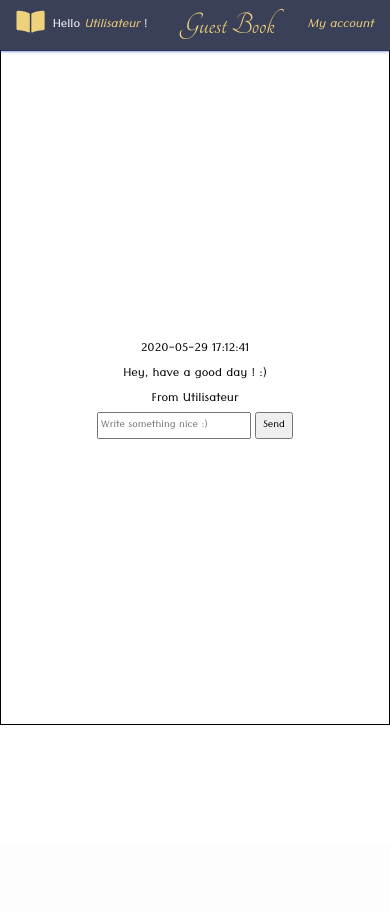
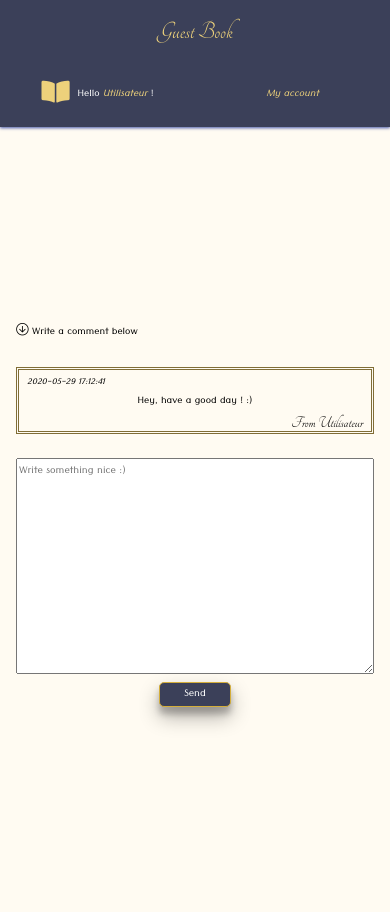
Before and after one commit to celine-pawlak/livre-or, a PHP site: page /livre-or.php in a window 390 px wide. Before the commit the page ends 725 px from the top, so only its background shows below. Run offline with PHP 8.4, Linux system fonts and the light colour scheme; a user stored in the database is signed in; data comes from the database, SQL or seed files in the repository; both versions use the stored data as it was after the commit.

Commit message:
CSS
+ date adjust
+ media query

```diff
--- a/commentaire.php
+++ b/commentaire.php
@@ -13,7 +13,7 @@ if (!empty($_POST['comment']) AND isset($_POST['submit_comment']))
     if (empty($errors))
     {
     date_default_timezone_set('Europe/Paris');
-    $date = date('Y-m-d h:i:s');
+    $date = date('Y-m-d H:i:s');
     $request = "INSERT INTO commentaires(`commentaire`, `id_utilisateur`, `date`) VALUES('" . $comment . "', '" . $_SESSION['id'] . "', '" . $date . "')";
     $query = mysqli_query($db, $request);
     header('location: livre-or.php');
--- a/inscription.php
+++ b/inscription.php
@@ -8,7 +8,8 @@ $page_selected = "inscription";
      <meta charset="utf-8">
      <title>Inscription - Guest book</title>
      <link rel="stylesheet" href="styles/css/fa.css">
-     <link rel="stylesheet" href="styles/css/livre-or.css">
+     <link rel="stylesheet" href="styles/css/livreor.css">
+     <meta name="viewport" content="width=device-width, initial-scale=1.0">
    </head>
    <body>
      <header>
--- a/livre-or.php
+++ b/livre-or.php
@@ -8,7 +8,8 @@ $page_selected = "livre_or";
     <meta charset="utf-8">
     <title>Guest Book</title>
     <link rel="stylesheet" href="styles/css/fa.css">
-    <link rel="stylesheet" href="styles/css/livre-or.css">
+    <link rel="stylesheet" href="styles/css/livreor.css">
+    <meta name="viewport" content="width=device-width, initial-scale=1.0">
   </head>
   <body>
     <header>
@@ -20,25 +21,30 @@ $page_selected = "livre_or";
     <main>
       <div class="main_max_width">
         <?= renderErrors($errors) ?>
-        <div class="comments">
+        <div>
+          <div class="write_comment">
+            <a href="#comment"><i class="fal fa-arrow-circle-down"></i> Write a comment below</a>
+          </div>
           <?php
           $request = "SELECT * FROM commentaires";
           $query = mysqli_query($db, $request);
-          $comments_registered = mysqli_fetch_all($query);
-
-          foreach ($comments_registered as $key => $comment_registered) {
-            echo "<div>" . $comment_registered[3] . "</div>";
+          $comments_registered = mysqli_fetch_all($query);?>
+          <div class="comments_reverse">
+          <?php foreach ($comments_registered as $key => $comment_registered) { ?>
+            <div class="comments">
+            <?php echo "<div class=\"comments_date\">" . $comment_registered[3] . "</div>";
             echo "<div><p>" . $comment_registered[1] . "</p></div>";
             $request = "SELECT login FROM utilisateurs WHERE id = '" . $comment_registered[2] . "';";
             $query = mysqli_query($db, $request);
             $login_from_comment = mysqli_fetch_array($query);
-            echo "<div><p>From " . $login_from_comment[0] . "</p></div>";
-          }
-           ?>
+            echo "<div class=\"comments_author\"><p>From " . $login_from_comment[0] . "</p></div>"; ?>
+            </div>
+        <?php  }  ?>
+          </div>
         </div>
-        <div class="add_comments">
+        <div class="add_comments" id="comment">
           <form class="" action="livre-or.php" method="post">
-            <input type="text" name="comment" value="" placeholder="Write something nice :)" required>
+            <textarea name="comment" value="" placeholder="Write something nice :)" minlength="10" maxlength="1000" rows="10" cols="10" spellcheck="true" required></textarea>
             <button type="submit" name="submit_comment">Send</button>
           </form>
         </div>
--- a/styles/css/livre-or.css
+++ /dev/null
@@ -1,155 +0,0 @@
-:root{
-  --color-one : #D4AE3B;
-  --color-two : #EDD17B;
-  --color-three : #806D36;
-  --color-four : #4254A8;
-  --color-five : #3B4059;
-}
-
-html, body{
-  margin: 0;
-  padding: 0;
-  width: 100%;
-  min-height: 100vh;
-  display: flex;
-  flex-direction: column;
-  font-family:'Tangerine', 'TenaliRamakrishna';
-}
-
-.main_max_width {
-  max-width: 1000px;
-  margin: 0 auto;
-  border:1px solid black; /*  A SUPPR */
-  text-align: center;
-  min-height: 80vh;
-  display: flex;
-  flex-direction: column;
-  justify-content:center;
-}
-
-*{
-  box-sizing: border-box;
-}
-
-@font-face {font-family:'Tangerine';src: url('../font/Tangerine-Regular.ttf');}
-@font-face {font-family:'TenaliRamakrishna';src: url('../font/TenaliRamakrishna-Regular.ttf');}
-
-h1, h2, h3, h4, h5, h6{
-  font-family: 'Tangerine';
-  font-weight: 550;
-  font-size: 200%;
-  margin:0;
-}
-p{
-  margin:0;
-}
-
-body, input, button{
-  font-family: 'TenaliRamakrishna';
-}
-.liste, a{
-  transition: transform ease 0.1s;
-}
-a{
-  text-decoration: none;
-  color : inherit;
-}
-a:hover , .liste:hover{
-  transform: scale(1.1);
-}
-li, ul{
-  list-style: none;
-  padding: 0;
-}
-
-/* Header */
-
-header{
-  background-color: var(--color-five);
-  height: 50px;
-  color: white;
-  font-family: 'TenaliRamakrishna';
-  box-shadow: 0px 1px 3px var(--color-four);
-  position: sticky;
-  top:0;
-  left:0;
-  right:0;
-}
-
-header h1, header a, header em{
-  color: var(--color-two);
-}
-
-nav{
-  display: flex;
-  flex-direction: row;
-  max-width: 1400px;
-  margin: 0 auto;
-  justify-content: space-around;
-  align-items: center;
-  height: 100%;
-}
-nav div{
-  flex-grow: 1;
-  display: flex;
-  flex-direction: row;
-  align-items: center;
-  justify-content: center;
-}
-
-.logo p{
-  display: flex;
-  align-items: center;
-}
-
-.fa-book-open{
-  font-size: 25px;
-  margin-right: 0.5rem;
-}
-
-/* deconnexion */
-
-.liste{
-  position: relative;
-  display: flex;
-  justify-content: center;
-  height:100%;
-}
-
-.sous-liste{
-  visibility: hidden;
-  opacity: 0;
-  position: absolute;
-  transition: opacity ease-in 0.05s;
-  transition-delay: 0.2s;
-  border-left: 0.5px solid var(--color-one);
-  border-bottom: 0.5px solid var(--color-one);
-  background-color: var(--color-five);
-  box-shadow: 0px 2px 3px var(--color-four);
-  width: 150%;
-  margin-top: 25px;
-}
-.sous-liste li{
-  display: flex;
-  justify-content: center;
-  align-items: center;
-}
-
-.liste:hover .sous-liste{
-  opacity: 1;
-  visibility: visible;
-}
-
-/* Formulaires */
-
-.container_dual_form{
-  display: flex;
-  flex-direction: row;
-  justify-content: space-around;
-  align-items: center;
-  max-width: 1000px;
-  margin: 0 auto;
-  border:1px solid black;
-  align-self: center;
-  width:100%;
-}
--- /dev/null
+++ b/styles/css/livreor.css
@@ -0,0 +1,317 @@
+:root{
+  --color-one : #D4AE3B;
+  --color-two : #EDD17B;
+  --color-three : #806D36;
+  --color-four : #4254A8;
+  --color-five : #3B4059;
+  --color-six : #020202;
+}
+
+html, body{
+  margin: 0;
+  padding: 0;
+  min-width: 200px;
+  width: 100%;
+  min-height: 100vh;
+  display: flex;
+  flex-direction: column;
+  font-family:'Tangerine', 'TenaliRamakrishna';
+  background-color: var(--color-six);
+}
+main{
+  height: 100%;
+}
+.main_max_width{
+  max-width: 1000px;
+  margin: 0 auto;
+  text-align: center;
+  min-height: 93vh;
+  display: flex;
+  flex-direction: column;
+  justify-content:center;
+  background-color: #FFFBF2;
+  box-shadow: 0px 0px 3px 1px var(--color-three);
+}
+
+*{
+  box-sizing: border-box;
+}
+
+@font-face {font-family:'Tangerine';src: url('../font/Tangerine-Regular.ttf');}
+@font-face {font-family:'TenaliRamakrishna';src: url('../font/TenaliRamakrishna-Regular.ttf');}
+
+h1, h2, h3, h4, h5, h6{
+  font-family: 'Tangerine';
+  font-weight: 550;
+  font-size: 200%;
+  margin:0;
+}
+
+p{
+  margin:0;
+}
+
+body, input, button, textarea{
+  font-family: 'TenaliRamakrishna';
+}
+
+.liste, a{
+  transition: transform ease 0.1s;
+}
+
+a{
+  text-decoration: none;
+  color : inherit;
+}
+
+a:hover , .liste:hover{
+  transform: scale(1.1);
+}
+
+li, ul{
+  list-style: none;
+  padding: 0;
+}
+
+/* Header */
+
+header{
+  background-color: var(--color-five);
+  height: 7vh;
+  color: white;
+  font-family: 'TenaliRamakrishna';
+  box-shadow: 0px 1px 3px var(--color-four);
+  position: sticky;
+  top:0;
+  left:0;
+  right:0;
+  z-index:2;
+}
+
+header h1, header a, header em, .accroche em{
+  color: var(--color-two);
+}
+
+nav{
+  display: flex;
+  flex-direction: row;
+  max-width: 1400px;
+  margin: 0 auto;
+  justify-content: space-around;
+  align-items: center;
+  height: 100%;
+}
+nav div{
+  flex-grow: 1;
+  display: flex;
+  flex-direction: row;
+  align-items: center;
+  justify-content: center;
+}
+
+.logo p{
+  display: flex;
+  align-items: center;
+}
+
+.fa-book-open{
+  font-size: 25px;
+  margin-right: 0.5rem;
+}
+
+/* deconnexion */
+
+.liste{
+  position: relative;
+  display: flex;
+  justify-content: center;
+  height:100%;
+}
+
+.sous-liste{
+  visibility: hidden;
+  opacity: 0;
+  position: absolute;
+  transition: opacity ease-in 0.05s;
+  transition-delay: 0.2s;
+  border-left: 0.5px solid var(--color-one);
+  border-bottom: 0.5px solid var(--color-one);
+  background-color: var(--color-five);
+  box-shadow: 0px 2px 3px var(--color-four);
+  width: 150%;
+  margin-top: 25px;
+}
+.sous-liste li{
+  display: flex;
+  justify-content: center;
+  align-items: center;
+}
+
+.liste:hover .sous-liste{
+  opacity: 1;
+  visibility: visible;
+}
+
+/* Formulaires */
+
+.container_dual_form{
+  display: flex;
+  flex-direction: row;
+  justify-content: space-around;
+  align-items: center;
+  max-width: 1000px;
+  margin: 0 auto;
+  align-self: center;
+  width:100%;
+}
+
+.dual_form{
+  margin: 1rem 0;
+  width: 200px;
+}
+.dual_form input{
+  width: 100%;
+}
+
+main h1, main h2, main h3, main h4, main h5, main h6{
+  margin: 1rem;
+}
+
+input{
+  margin: 0.5rem 0;
+  text-align: center;
+  border-radius: 5px;
+  border: 0.5px solid var(--color-three);
+}
+input:focus, textarea:focus{
+  box-shadow: 0 0 1px 1px var(--color-three);
+  border:0px;
+  outline: none;
+}
+button{
+  box-shadow: 0 10px 20px rgba(0, 0, 0, 0.3), 0 7px 6px rgba(0, 0, 0, 0.22);
+  transition: all ease 0.05s;
+  cursor: pointer;
+  border: 0.5px solid var(--color-one);
+  border-radius: 5px;
+  background-color: var(--color-five);
+  color:white;
+}
+button:hover{
+  transform: scale(0.98);
+  box-shadow: 0 5px 10px rgba(0, 0, 0, 0.19), 0 3px 3px rgba(0, 0, 0, 0.23);
+}
+form{
+  display: flex;
+  flex-direction: column;
+  width: 300px;
+  margin: 0 auto;
+}
+form li{
+  display: flex;
+  justify-content: space-between;
+  align-items: center;
+}
+
+form li input{
+  width: 70%;
+}
+
+/* Commentaire */
+
+.comments_reverse{
+  display: flex;
+  flex-direction: column-reverse;
+}
+.comments{
+  border:3.5px double var(--color-three);
+  margin:0.5rem 1rem;
+}
+.comments_date{
+  text-align: left;
+  font-style: italic;
+  margin: 0.2rem 0 0 0.5rem;
+  font-size: 90%;
+}
+.comments_author{
+  font-family: 'Tangerine';
+  text-align:right;
+  margin: 0.2rem 0.5rem 0 0;
+  font-size: 130%;
+}
+.write_comment{
+  margin: 1rem;
+  text-align: left;
+}
+.add_comments{
+  margin:1rem;
+}
+.add_comments form{
+  width: 100%;
+}
+.add_comments button{
+  width:20%;
+  margin: 0.5rem auto;
+}
+.index{
+  background-image: url(../image/photography-of-book-page-1029141.jpg);
+  background-position: top;
+  background-size: cover;
+  position: relative;
+  max-width: inherit;
+}
+.accroche{
+  color: white;
+  top:20vh;
+  position: absolute;
+  width: 100%;
+}
+
+/* Media query */
+
+@media (max-width: 900px) {
+  .container_dual_form{
+    flex-direction: column;
+  }
+  nav{
+    display: grid;
+    grid-template-columns: repeat(2, 1fr);
+    grid-template-rows: repeat(2, 1fr);
+  }
+  .logo{
+    grid-column: 1 / 2;
+    grid-row: 2;
+  }
+  .head_guest_book{
+    grid-column: 1/3;
+    grid-row: 1;
+  }
+  .account{
+    grid-column: 2/3;
+    grid-row: 2;
+  }
+  header{
+    height: 15vh;
+  }
+  .dual_form{
+    width: 300px;
+  }
+  body{
+    font-size: 80%;
+  }
+  .accroche{
+    width: 80%;
+    align-self: center;
+  }
+}
+@media (max-width:301px) {
+  form, .dual_form{
+    width: 100%;
+  }
+  header{
+    font-size: 80%;
+  }
+  .fa-book-open{
+    font-size: 10px;
+  }
+}
```
Also changed, not shown: connexion.php (+4 -3 lines), index.php (+6 -3 lines), livreor.sql (added, +71 -0 lines), profil.php (+5 -5 lines), styles/image/photography-of-book-page-1029141.jpg (added).
